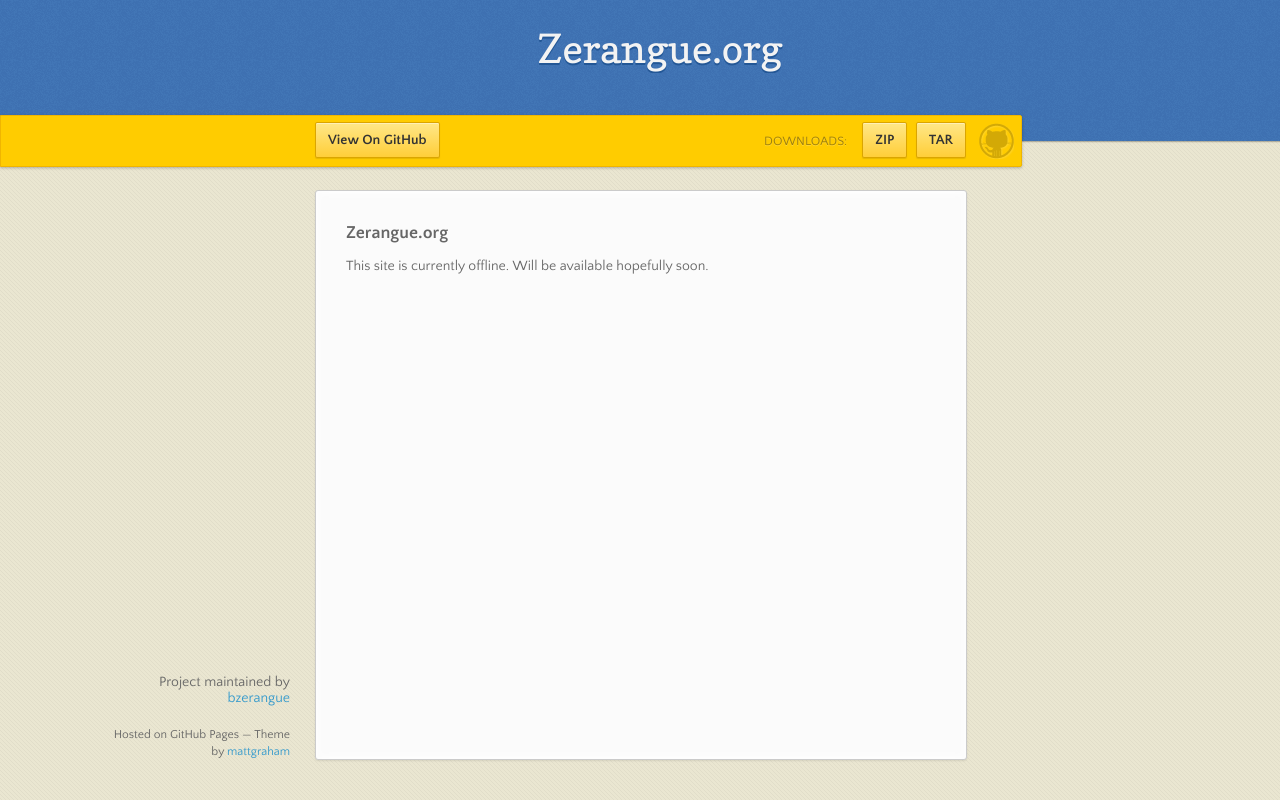
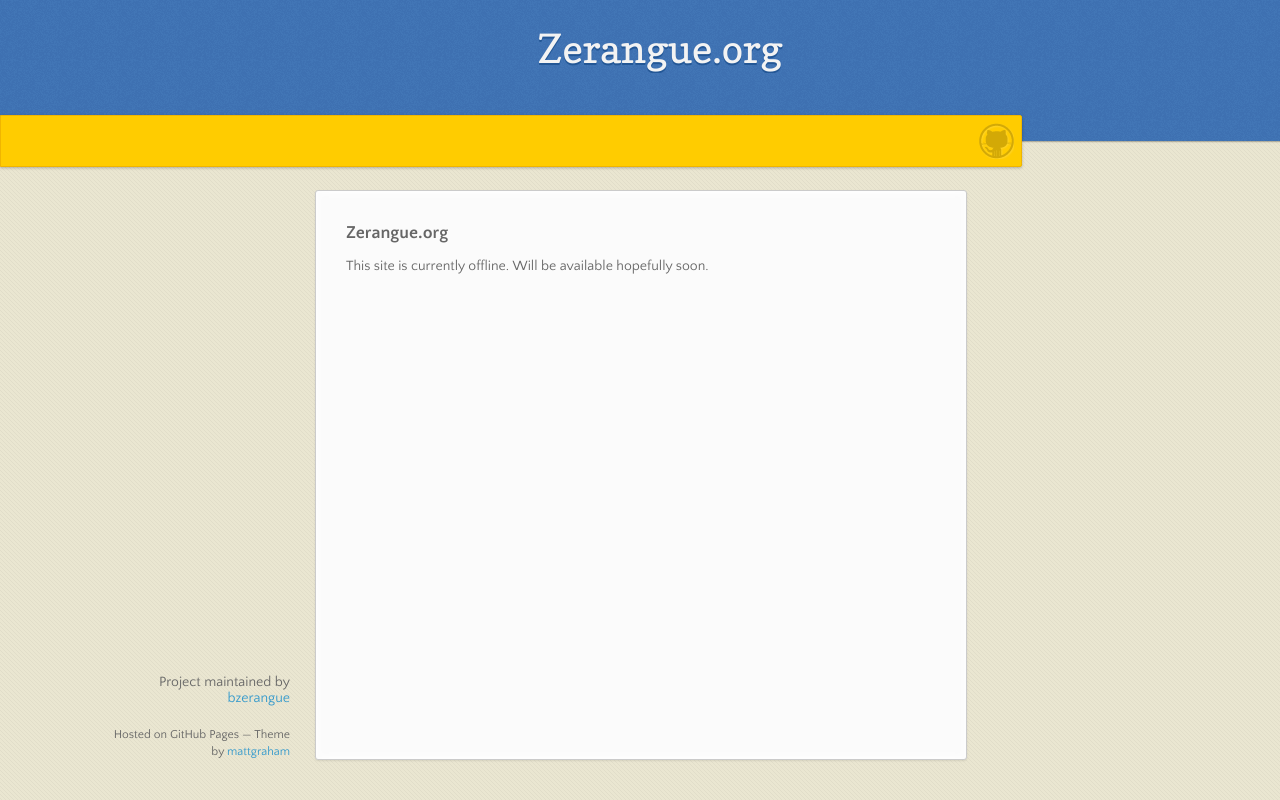
Before and after one commit to bzerangue/zerangue.org, a plain HTML site: page index.html in a window 1280 px wide. Drawn offline with nearby package versions, Linux system fonts and the light colour scheme.

Commit message:
Update index.html

```diff
--- a/index.html
+++ b/index.html
@@ -24,14 +24,15 @@
       <div id="banner">
         <span id="logo"></span>
 
-        <a href="https://github.com/bzerangue/zerangue.org" class="button fork"><strong>View On GitHub</strong></a>
+        <!--<a href="https://github.com/bzerangue/zerangue.org" class="button fork"><strong>View On GitHub</strong></a>
         <div class="downloads">
           <span>Downloads:</span>
           <ul>
             <li><a href="https://github.com/bzerangue/zerangue.org/zipball/master" class="button">ZIP</a></li>
             <li><a href="https://github.com/bzerangue/zerangue.org/tarball/master" class="button">TAR</a></li>
           </ul>
-        </div>
+        </div>-->
+
       </div><!-- end banner -->
 
     <div class="wrapper">
```
